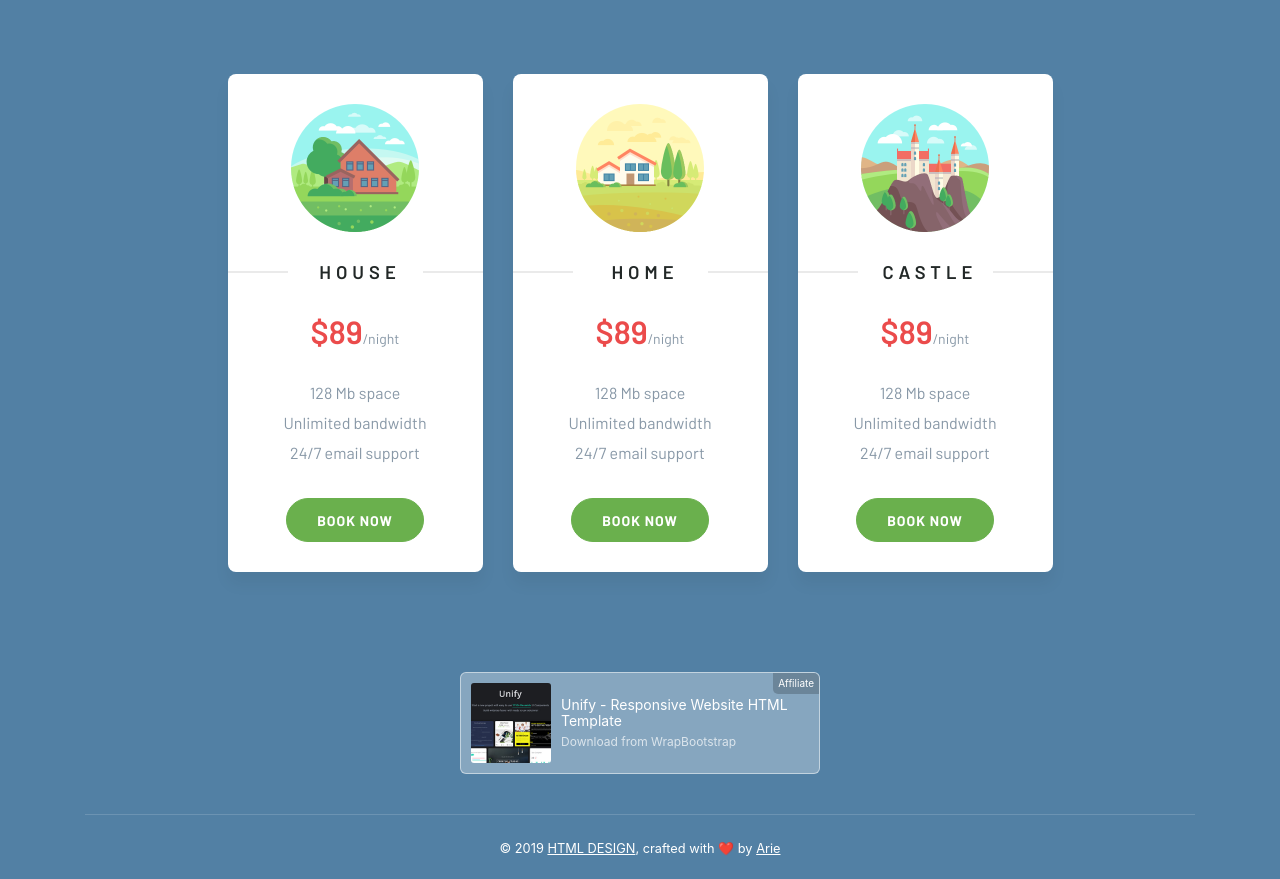
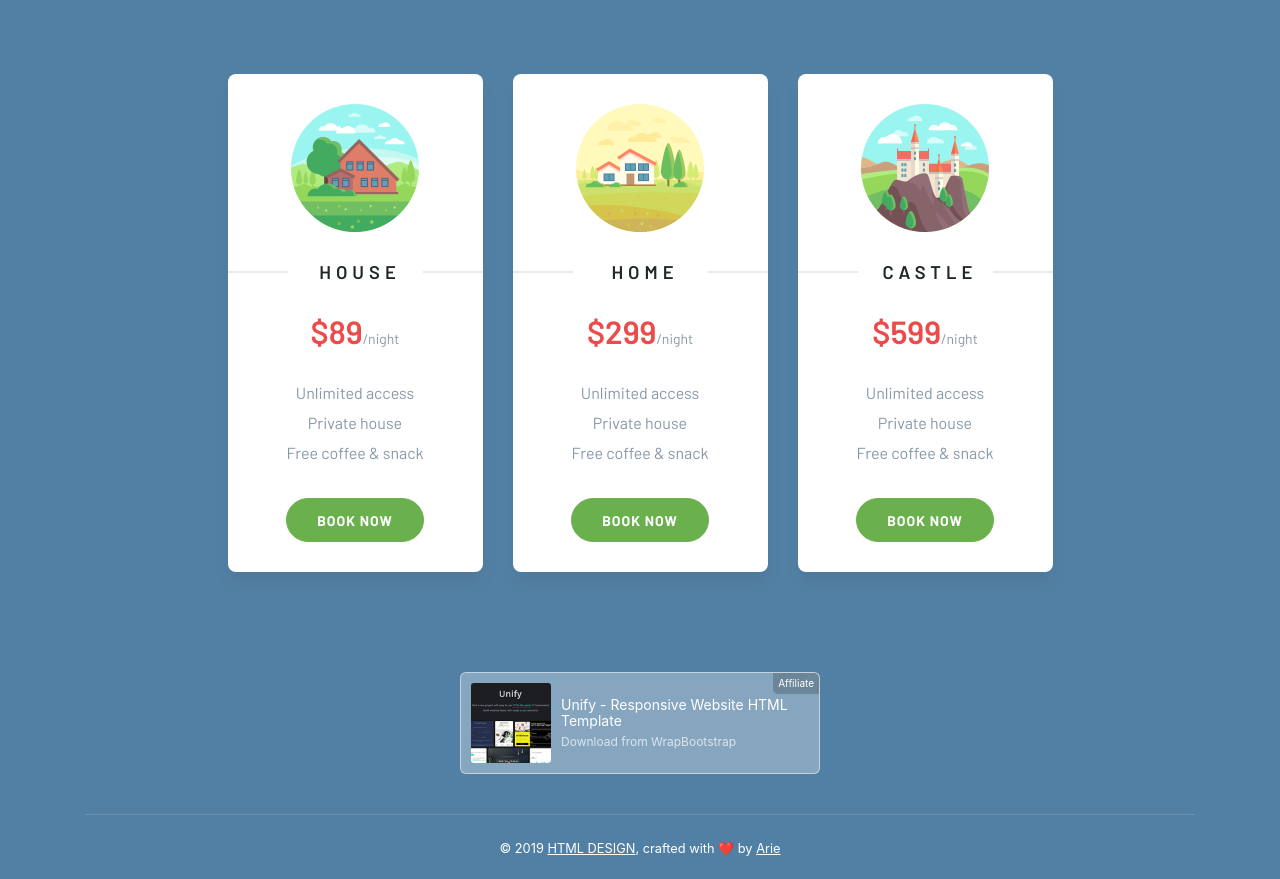
Before and after one commit to koolui/pribel-rluh20, a website: page index.html in a window 1280 px wide. Shown: the part 66-945 px from the top of the page. Drawn offline with Linux system fonts and the light colour scheme.

Commit message:
list content

```diff
--- a/index.html
+++ b/index.html
@@ -70,9 +70,9 @@
             </div><!--  /.pricing-->
             <div class="item__content">
               <ul>
-                <li>128 Mb space</li>
-                <li>Unlimited bandwidth</li>
-                <li>24/7 email support</li>
+                <li>Unlimited access</li>
+                <li>Private house</li>
+                <li>Free coffee & snack</li>
               </ul>
             </div><!-- /.item-content -->
             <button class="btn btn-primary text-uppercase">Book now</button>
@@ -88,13 +88,13 @@
               <h3 class="text-uppercase">Home</h3>
             </div><!-- /.item-heading -->
             <div class="item__pricing">
-              <p>$89<small>/night</small></p>
+              <p>$299<small>/night</small></p>
             </div><!--  /.pricing-->
             <div class="item__content">
               <ul>
-                <li>128 Mb space</li>
-                <li>Unlimited bandwidth</li>
-                <li>24/7 email support</li>
+                <li>Unlimited access</li>
+                <li>Private house</li>
+                <li>Free coffee & snack</li>
               </ul>
             </div><!-- /.item-content -->
             <button class="btn btn-primary text-uppercase">Book now</button>
@@ -110,13 +110,13 @@
               <h3 class="text-uppercase">Castle</h3>
             </div><!-- /.item-heading -->
             <div class="item__pricing">
-              <p>$89<small>/night</small></p>
+              <p>$599<small>/night</small></p>
             </div><!--  /.pricing-->
             <div class="item__content">
               <ul>
-                <li>128 Mb space</li>
-                <li>Unlimited bandwidth</li>
-                <li>24/7 email support</li>
+                <li>Unlimited access</li>
+                <li>Private house</li>
+                <li>Free coffee & snack</li>
               </ul>
             </div><!-- /.item-content -->
             <button class="btn btn-primary text-uppercase">Book now</button>
```
